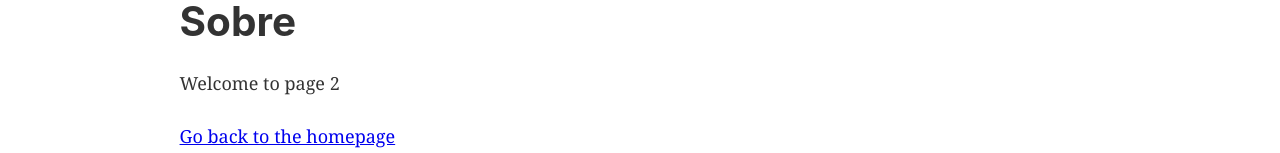
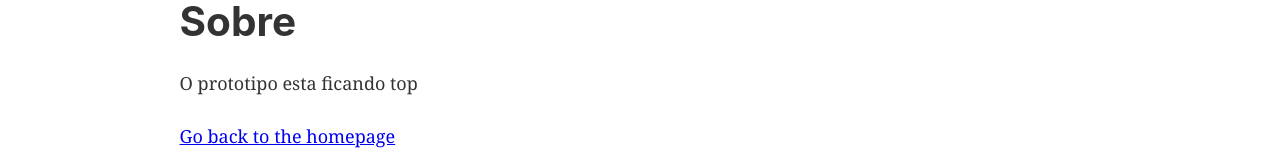
Before and after one commit to jjunior96/comeia-site, a Gatsby site: page /page-2 in a window 1280 px wide. Shown: the part 123-276 px from the top of the page. Built offline with nearby package versions, Linux system fonts and the light colour scheme; Gatsby itself is replaced by a stand-in of ours.

Commit message:
prototype almost complete

```diff
--- a/src/pages/page-2.js
+++ b/src/pages/page-2.js
@@ -8,7 +8,7 @@ const SecondPage = () => (
   <Layout>
     <SEO title="Page two" />
     <h1>Sobre</h1>
-    <p>Welcome to page 2</p>
+    <p>O prototipo esta ficando top</p>
     <Link to="/">Go back to the homepage</Link>
   </Layout>
 )
```
